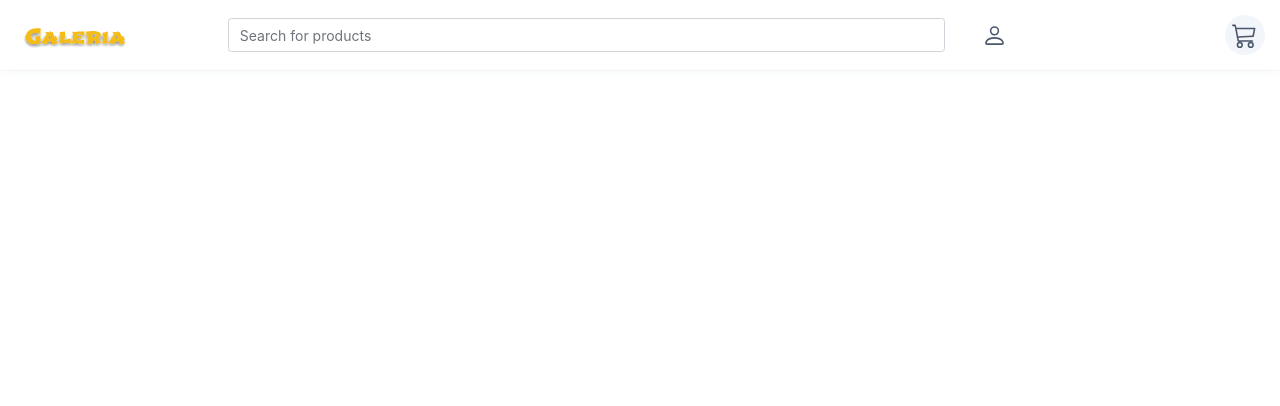
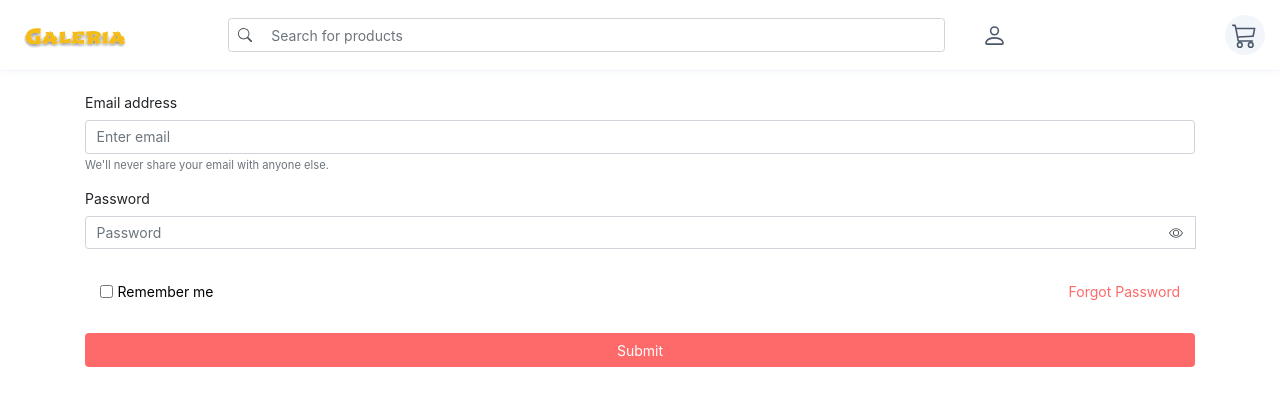
Before and after one commit to cecam92/Galeria, a React (Create React App) app: page / in a window 1280 px wide. Shown: the top 406 px of the page. Built offline with nearby package versions, Linux system fonts and the light colour scheme.

Commit message:
"SearchBar and PasswordsBar design changed"

```diff
--- a/src/components/Login.jsx
+++ b/src/components/Login.jsx
@@ -28,13 +28,13 @@ export default function Login() {
           <Form.Label>Password</Form.Label>
           <div className="input-group">
             <Form.Control
-              className="border-right-0  password-input"
+              className="password-input"
               type={typeInput ? "password" : "text"}
               placeholder="Password"
             />
             <div className="input-group-append">
               <div
-                className="form-control input-group-text bg-transparent  password-icon"
+                className="input-group-text password-icon"
                 onClick={showPassword}
               >
                 <Eye />
--- a/src/components/SearchBar.jsx
+++ b/src/components/SearchBar.jsx
@@ -1,16 +1,17 @@
 import React, { Fragment } from "react";
 import "./styles/SearchBar.css";
+import { Search } from "react-bootstrap-icons";
 const SearchBar = () => {
   return (
     <Fragment>
-      <div className="input-group">
-        <input
-          className="form-control  search-input"
-          type="search"
-          placeholder="Search for products"
-          aria-label="Search"
-        />
-      </div>
+      <span class="input-group-text search-icon">
+        <Search />
+      </span>
+      <input
+        class="form-control pl-5"
+        type="text"
+        placeholder="Search for products"
+      ></input>
     </Fragment>
   );
 };
--- a/src/components/SignUp.jsx
+++ b/src/components/SignUp.jsx
@@ -29,13 +29,13 @@ export default function SignUp() {
         <Form.Label>Password</Form.Label>
         <div className="input-group">
           <Form.Control
-            className="border-right-0  password-input"
+            className="password-input"
             type={typeInput1 ? "password" : "text"}
             placeholder="Password"
           />
           <div className="input-group-append">
             <div
-              className="form-control input-group-text bg-transparent  password-icon"
+              className="input-group-text password-icon"
               onClick={showPassword1}
             >
               <Eye />
@@ -47,13 +47,13 @@ export default function SignUp() {
         <Form.Label>Confirm Password</Form.Label>
         <div className="input-group">
           <Form.Control
-            className="border-right-0  password-input"
+            className="password-input"
             type={typeInput2 ? "password" : "text"}
-            placeholder="Confirm password"
+            placeholder="Confirm Password"
           />
           <div className="input-group-append">
             <div
-              className="form-control input-group-text bg-transparent  password-icon"
+              className="input-group-text password-icon"
               onClick={showPassword2}
             >
               <Eye />
--- a/src/container/Home.jsx
+++ b/src/container/Home.jsx
@@ -1,11 +1,13 @@
 import React, { Fragment } from "react";
 import Header from "../components/Header";
-
+import Login from "../components/Login";
 function Home() {
   return (
     <Fragment>
       <Header />
-      <div className="container py-4"></div>
+      <div className="container py-4">
+        <Login />
+      </div>
     </Fragment>
   );
 }
--- a/src/custom.scss
+++ b/src/custom.scss
@@ -39,3 +39,20 @@ a {
     outline: none;
   }
 }
+.search-icon {
+  z-index: 1;
+  position: absolute;
+  top: 0;
+}
+
+.input-group-text {
+  background: transparent;
+  border: none;
+  padding: 10px;
+}
+.password-icon {
+  z-index: 3;
+  position: absolute;
+  top: 0;
+  right: 2px;
+}
```
Also changed, not shown: src/components/styles/Modal.css (+0 -10 lines).
